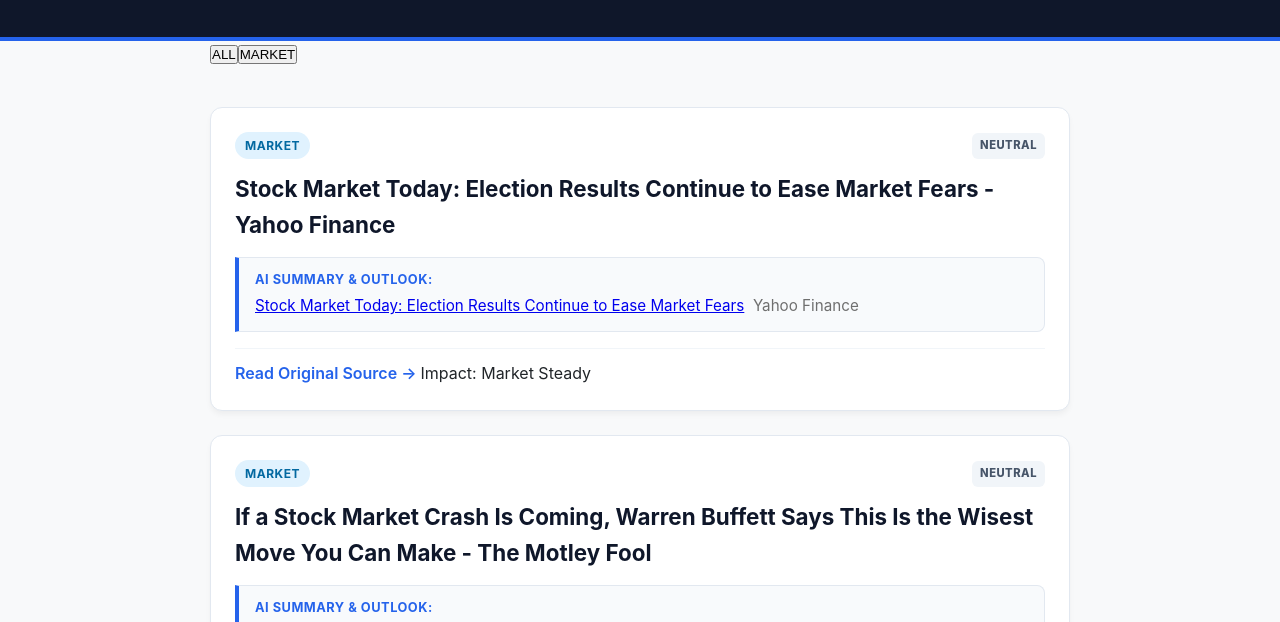
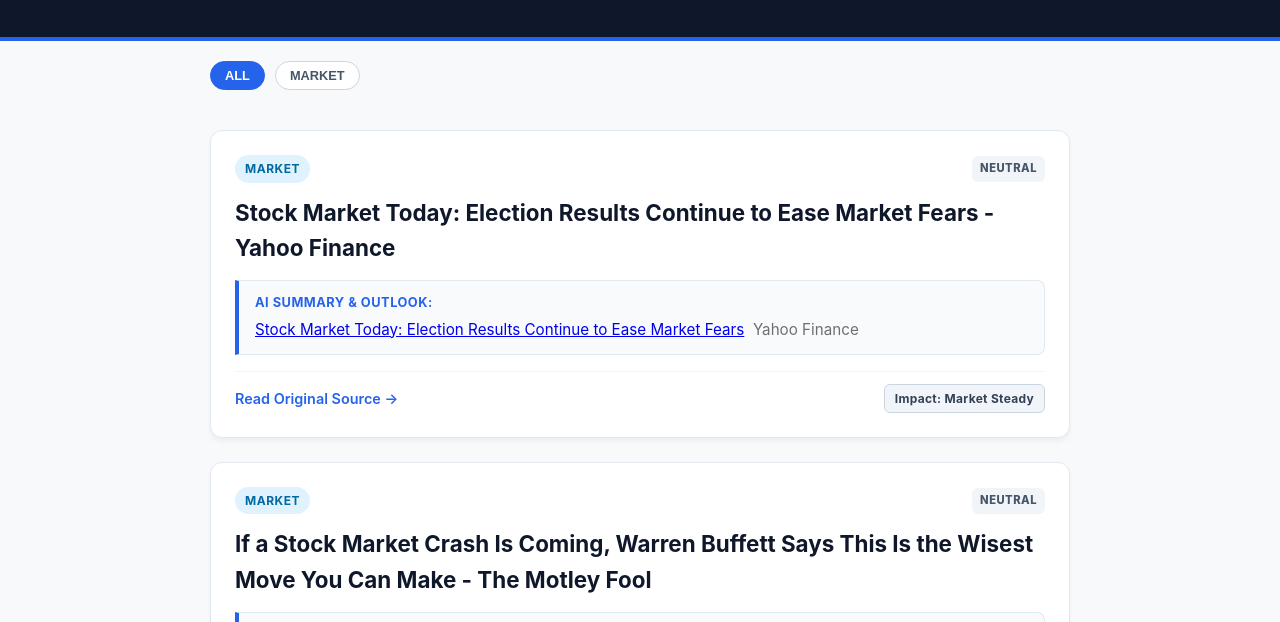
Before and after one commit to sefasayar/finance-feed, a plain HTML site: page index.html in a window 1280 px wide. Shown: the part 135-757 px from the top of the page. Drawn offline with Linux system fonts and the light colour scheme.

Commit message:
Update style.css

```diff
--- a/style.css
+++ b/style.css
@@ -35,8 +35,43 @@ body {
     font-size: 1.1rem;
 }
 
+.filter-nav {
+    margin-top: 20px;
+}
+
+.filter-bar {
+    display: flex;
+    gap: 10px;
+    overflow-x: auto;
+    padding-bottom: 10px;
+    white-space: nowrap;
+}
+
+.filter-btn {
+    background-color: #ffffff;
+    border: 1px solid #cbd5e1;
+    color: #475569;
+    padding: 6px 14px;
+    border-radius: 20px;
+    font-size: 0.8rem;
+    font-weight: 700;
+    cursor: pointer;
+    transition: all 0.2s ease;
+}
+
+.filter-btn:hover {
+    border-color: #2563eb;
+    color: #2563eb;
+}
+
+.filter-btn.active {
+    background-color: #2563eb;
+    color: #ffffff;
+    border-color: #2563eb;
+}
+
 .news-grid {
-    margin: 40px 0;
+    margin: 30px 0;
     display: flex;
     flex-direction: column;
     gap: 24px;
@@ -123,16 +158,33 @@ body {
     margin-top: 16px;
     padding-top: 12px;
     border-top: 1px solid #f1f5f9;
+    display: flex;
+    justify-content: space-between;
+    align-items: center;
+    flex-wrap: wrap;
+    gap: 10px;
 }
 
 .source-link {
     color: #2563eb;
     text-decoration: none;
     font-weight: 600;
+    font-size: 0.9rem;
 }
 
 .source-link:hover {
     text-decoration: underline;
+}
+
+.market-impact-tag {
+    background-color: #f1f5f9;
+    color: #334155;
+    font-size: 0.75rem;
+    font-weight: 700;
+    padding: 4px 10px;
+    border-radius: 6px;
+    border: 1px solid #cbd5e1;
+    letter-spacing: 0.3px;
 }
 
 .site-footer {
```
